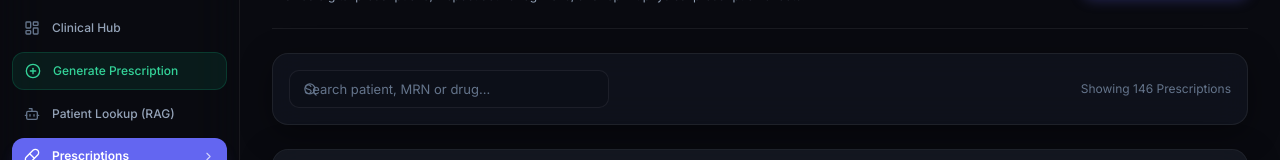
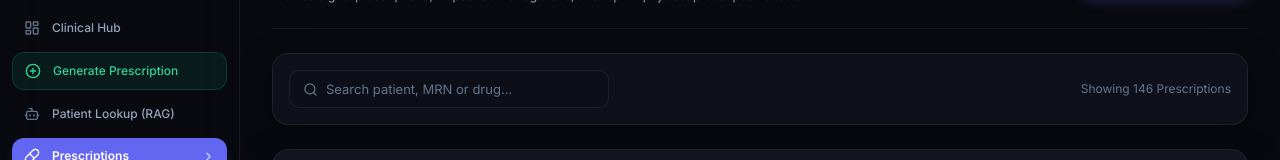
Before and after one commit to Athish2211/PTAIV3, a Next.js app in the folder frontend/: page /prescriptions in a window 1280 px wide. Shown: the part 144-304 px from the top of the page. Built offline with nearby package versions, Linux system fonts and the light colour scheme.

Commit message:
Auto-commit: 2026-10-06 07:58:16

```diff
--- a/frontend/src/app/(app)/prescriptions/page.tsx
+++ b/frontend/src/app/(app)/prescriptions/page.tsx
@@ -55,7 +55,7 @@ export default function PrescriptionsListPage() {
           <Search size={15} className="absolute left-3.5 top-3 text-[var(--text-muted)]" />
           <input
             type="text"
-            className="input-field pl-9 text-xs"
+            className="input-field !pl-9 text-xs"
             placeholder="Search patient, MRN or drug..."
             value={search}
             onChange={(e) => setSearch(e.target.value)}
```
